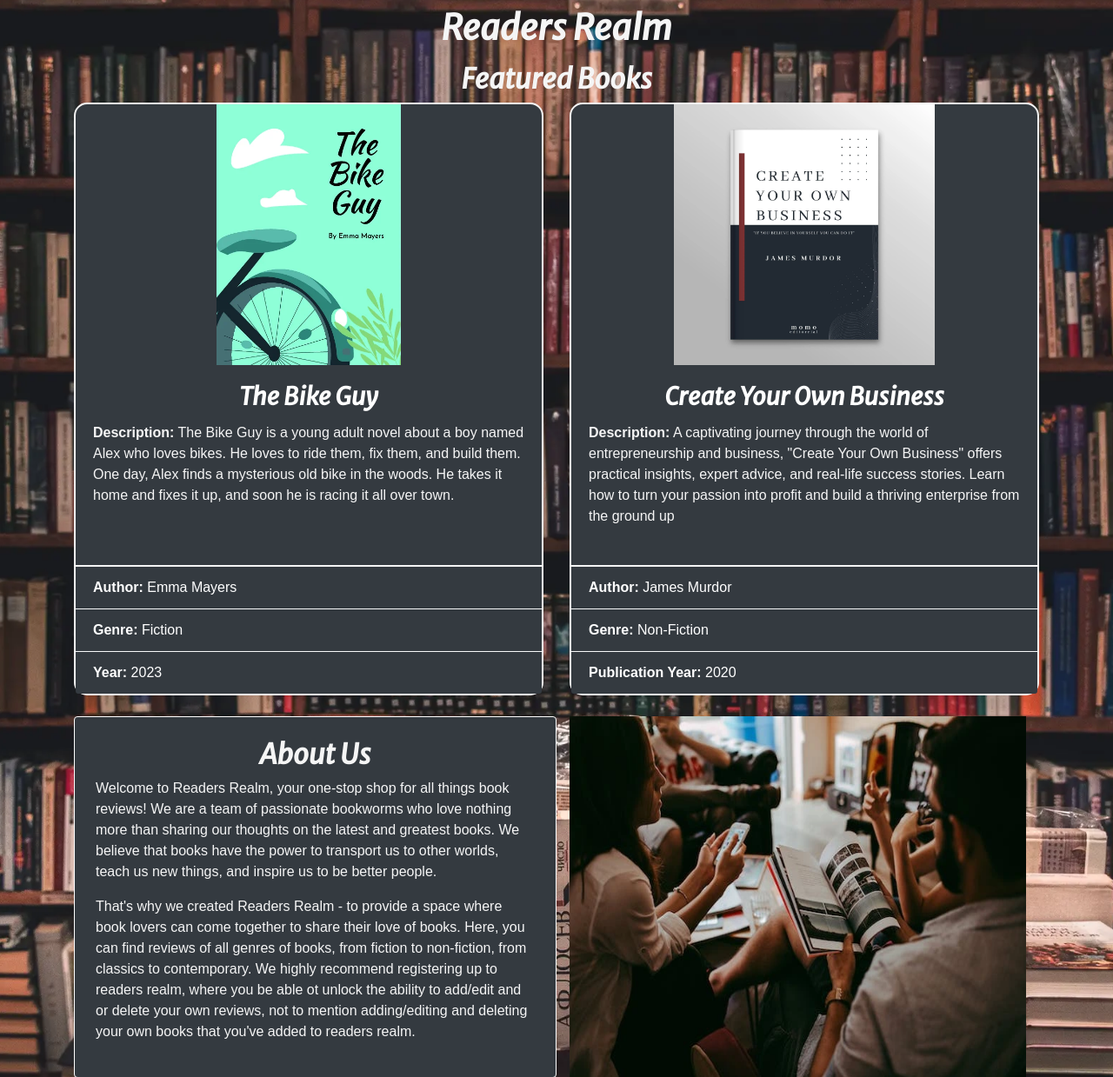
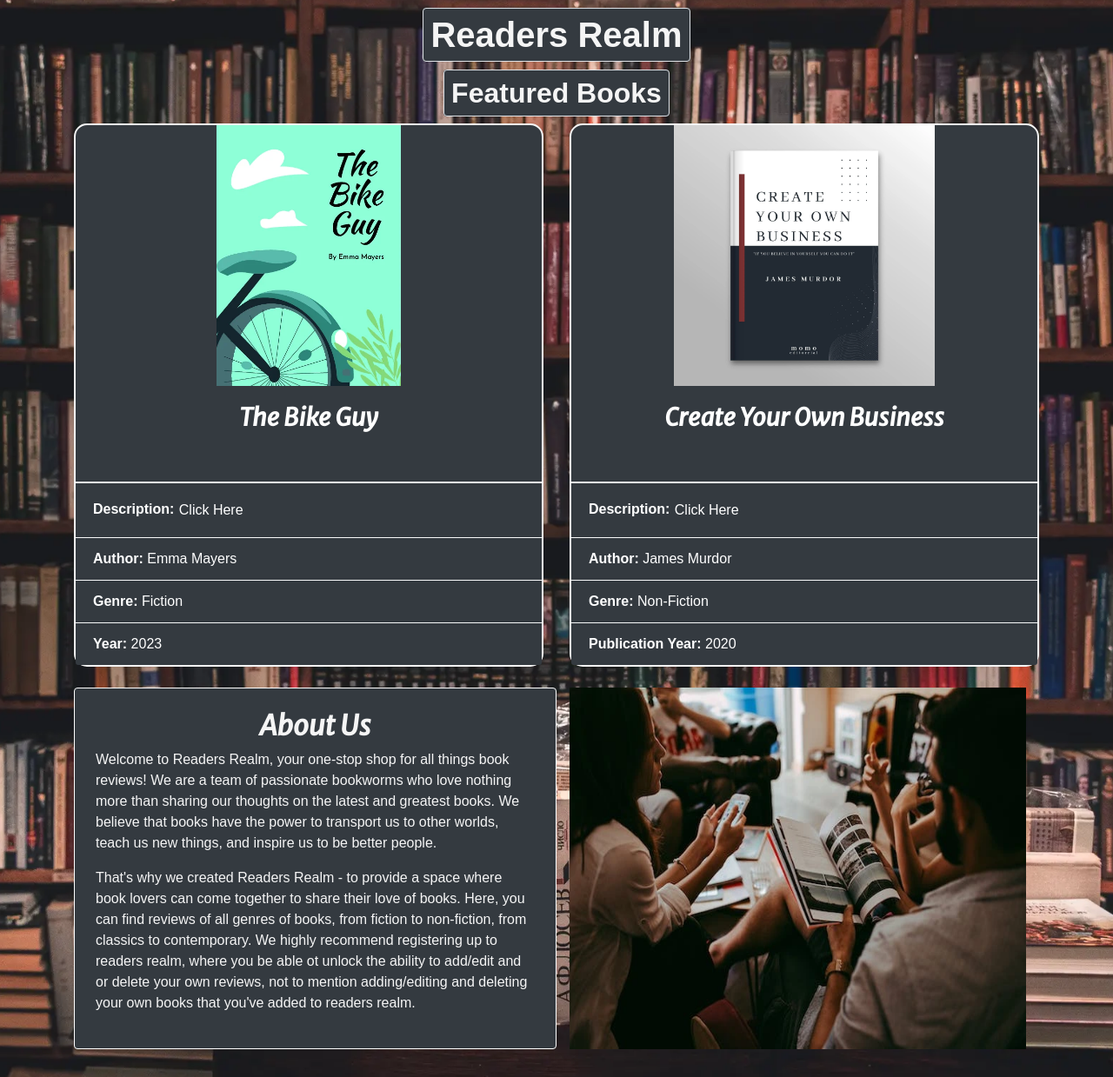
Before and after one commit to Craig-Hudson/online-book-review, a Flask app: page / in a window 1280 px wide. Shown: the part 56-1295 px from the top of the page at 87% size. Run offline with Flask 2, Linux system fonts and the light colour scheme.

Commit message:
ADD: add modals so display the description of each of the books

```diff
--- a/readersrealm/templates/browse-books.html
+++ b/readersrealm/templates/browse-books.html
@@ -2,7 +2,7 @@
 
 {% block content %}
 <div class="page-title d-flex align-items-center flex-column flex-lg-row">
-    <h1 class="text-center mt-5 mb-5 flex-grow-1 text-light font-weight-lighter">Discover Your Next Favorite Book</h1>
+    <h1 class="text-center mt-5 mb-5 flex-grow-1"><span class="bg-dark border rounded p-2">Discover Your Next Favorite Book</span></h1>
 
     {% if not session.get('user_id') %}
         <!-- Add Book button with data-toggle and data-target attributes -->
@@ -53,7 +53,7 @@
                     <h5 class="card-title text-center text-white">{{ book.title }}</h5>
                     <p class="card-text">
                         <strong>Description:</strong>
-                        <button type="button" class="btn btn-link text-white" data-toggle="modal" data-target="#descriptionModal{{ book.id }}">
+                        <button type="button" class="btn btn-link text-white pl-0" data-toggle="modal" data-target="#descriptionModal{{ book.id }}">
                             Read More
                         </button>
                     </p>
@@ -63,7 +63,7 @@
                     <li class="list-group-item bg-dark border border-white"><strong>Genre:</strong> {{ book.genre }}</li>
                     <li class="list-group-item bg-dark border border-white"><strong>Publication Year:</strong> {{ book.publication_year }}</li>
                 </ul>
-                <div class="card-body">
+                <div class="card-footer">
                     <a href="{{ url_for('reviews', book_id=book.id) }}" aria-label="Review page" class="btn btn-primary font-weight-bold btn-block">View Reviews</a>
                 </div>
             </div>
--- a/readersrealm/templates/index.html
+++ b/readersrealm/templates/index.html
@@ -1,12 +1,13 @@
-{% extends "base.html" %} {% block content %}
+{% extends "base.html" %}
+{% block content %}
 
-<h1 class="text-center mt-2">Readers Realm</h1>
+<h1 class="text-center mt-3"><span class="bg-dark border rounded p-2">Readers Realm</span></h1>
 
 <div class="row mt-3 mb-3 text-white border-light d-flex justify-content-between">
     <div class="col-12 text-center">
-        <h2>Featured Books</h2>
+        <h2 class="mt-2"><span class="bg-dark border rounded p-2">Featured Books</span></h2>
     </div>
-    <div class="col-md-6">
+    <div class="col-md-6 mt-2">
         <div class="card mb-4 bg-dark custom-card h-100">
             <div class="d-flex justify-content-center">
                 <img src="{{ url_for('static', filename='images/book-cover1.webp') }}" class="feature-book-image"
@@ -14,13 +15,14 @@
             </div>
             <div class="card-body bg-dark">
                 <h3 class="card-title text-center text-white">The Bike Guy</h3>
-                <p class="card-text"><strong>Description:</strong> The Bike Guy is a young adult novel about a boy named
-                    Alex who loves bikes. He loves to ride them, fix them, and build them. One day, Alex finds a
-                    mysterious old bike in the woods. He takes it home and fixes it up, and soon he is
-                    racing it all over town.
-                </p>
             </div>
             <ul class="list-group list-group-flush">
+                <li class="list-group-item bg-dark border-light">
+                    <strong>Description:</strong>
+                    <button type="button" class="btn btn-link text-white pl-0" data-toggle="modal" data-target="#descriptionModal1">
+                        Click Here
+                    </button>
+                </li>
                 <li class="list-group-item bg-dark border-light"><strong>Author:</strong> Emma Mayers</li>
                 <li class="list-group-item bg-dark border-light"><strong>Genre:</strong> Fiction</li>
                 <li class="list-group-item bg-dark border-light"><strong>Year:</strong> 2023</li>
@@ -28,19 +30,20 @@
         </div>
     </div>
 
-    <div class="col-md-6 card-margin">
+    <div class="col-md-6 card-margin mt-2">
         <div class="card mb-4 bg-dark custom-card h-100">
             <img src="{{ url_for('static', filename='images/book-cover2.webp') }}"
                 class=" text-center feature-book-image" alt="featured book - Create your own business">
             <div class="card-body bg-dark">
                 <h3 class="card-title text-center text-white">Create Your Own Business</h3>
-                <p class="card-text"><strong>Description:</strong> A captivating journey through the world of entrepreneurship
-                    and business, "Create Your Own Business" offers practical insights, expert advice,
-                    and real-life success stories. Learn how to turn your passion into profit
-                    and build a thriving enterprise from the ground up
-                </p>
             </div>
             <ul class="list-group list-group-flush">
+                <li class="list-group-item bg-dark border-light">
+                    <strong>Description:</strong>
+                    <button type="button" class="btn btn-link text-white pl-0" data-toggle="modal" data-target="#descriptionModal2">
+                        Click Here
+                    </button>
+                </li>
                 <li class="list-group-item bg-dark border-light"><strong>Author:</strong> James Murdor</li>
                 <li class="list-group-item bg-dark border-light"><strong>Genre:</strong> Non-Fiction</li>
                 <li class="list-group-item bg-dark border-light"><strong>Publication Year:</strong> 2020</li>
@@ -74,4 +77,44 @@
     </div>
   </section>
 
+<!-- Modal for Book Descriptions -->
+<div class="modal fade" id="descriptionModal1" tabindex="-1" role="dialog" aria-labelledby="descriptionModalLabel1" aria-hidden="true">
+    <div class="modal-dialog" role="document">
+        <div class="modal-content bg-dark text-white">
+            <div class="modal-header">
+                <h5 class="modal-title" id="descriptionModalLabel1">The Bike Guy Description</h5>
+                <button type="button" class="close" data-dismiss="modal" aria-label="Close">
+                    <span aria-hidden="true" class="text-white">&times;</span>
+                </button>
+            </div>
+            <div class="modal-body">
+                <p>The Bike Guy is a young adult novel about a boy named Alex who loves bikes. He loves to ride them, fix them, and build them. One day, Alex finds a mysterious old bike in the woods. He takes it home and fixes it up, and soon he is racing it all over town.</p>
+            </div>
+            <div class="modal-footer">
+                <button type="button" class="btn btn-secondary" data-dismiss="modal">Close</button>
+            </div>
+        </div>
+    </div>
+</div>
+
+<!-- Modal for Book Descriptions -->
+<div class="modal fade" id="descriptionModal2" tabindex="-1" role="dialog" aria-labelledby="descriptionModalLabel2" aria-hidden="true">
+    <div class="modal-dialog" role="document">
+        <div class="modal-content bg-dark text-white">
+            <div class="modal-header">
+                <h5 class="modal-title" id="descriptionModalLabel2">Create Your Own Business Description</h5>
+                <button type="button" class="close" data-dismiss="modal" aria-label="Close">
+                    <span aria-hidden="true" class="text-white">&times;</span>
+                </button>
+            </div>
+            <div class="modal-body">
+                <p>A captivating journey through the world of entrepreneurship and business, "Create Your Own Business" offers practical insights, expert advice, and real-life success stories. Learn how to turn your passion into profit and build a thriving enterprise from the ground up.</p>
+            </div>
+            <div class="modal-footer">
+                <button type="button" class="btn btn-secondary" data-dismiss="modal">Close</button>
+            </div>
+        </div>
+    </div>
+</div>
+
 {% endblock %}
--- a/readersrealm/templates/search.html
+++ b/readersrealm/templates/search.html
@@ -2,7 +2,7 @@
 
 {% block content %}
 <div class="container">
-    <h1 class="mt-4 mb-4 text-center">Search Results</h1>
+    <h1 class="mt-4 mb-4 text-center"><span class="bg-dark border rounded p-2">Search Results</span></h1>
 
     {% if search_results %}
         <div class="row text-white">
```
